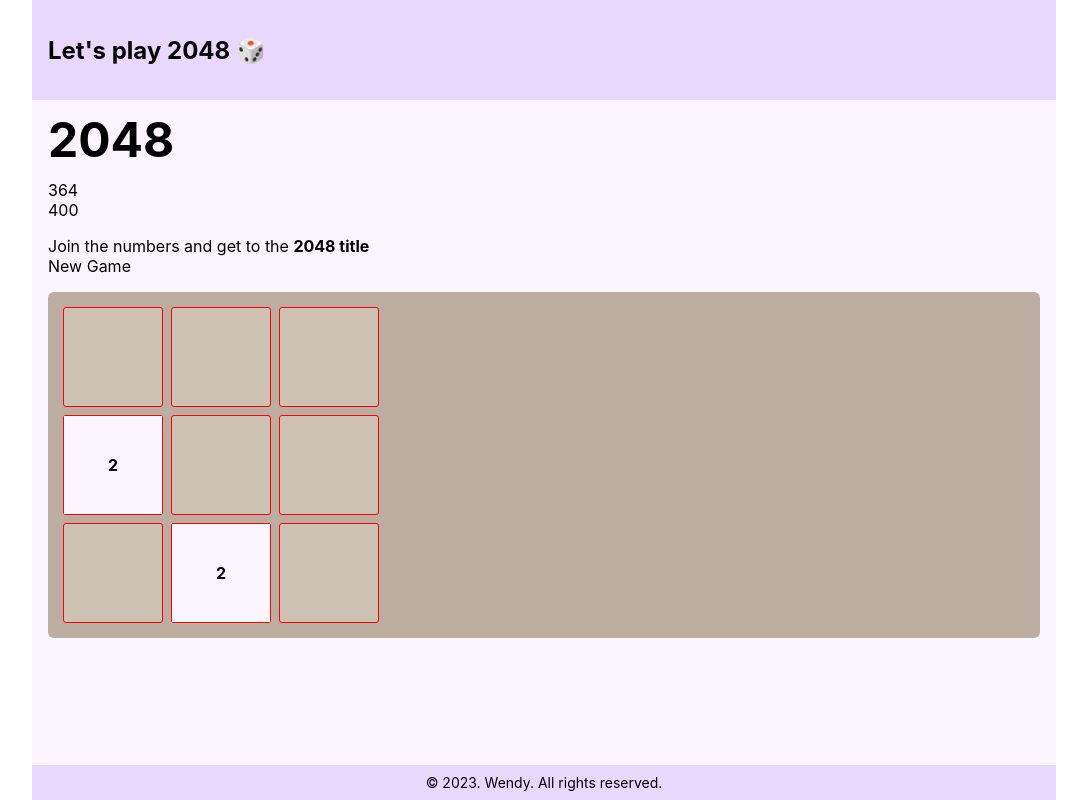
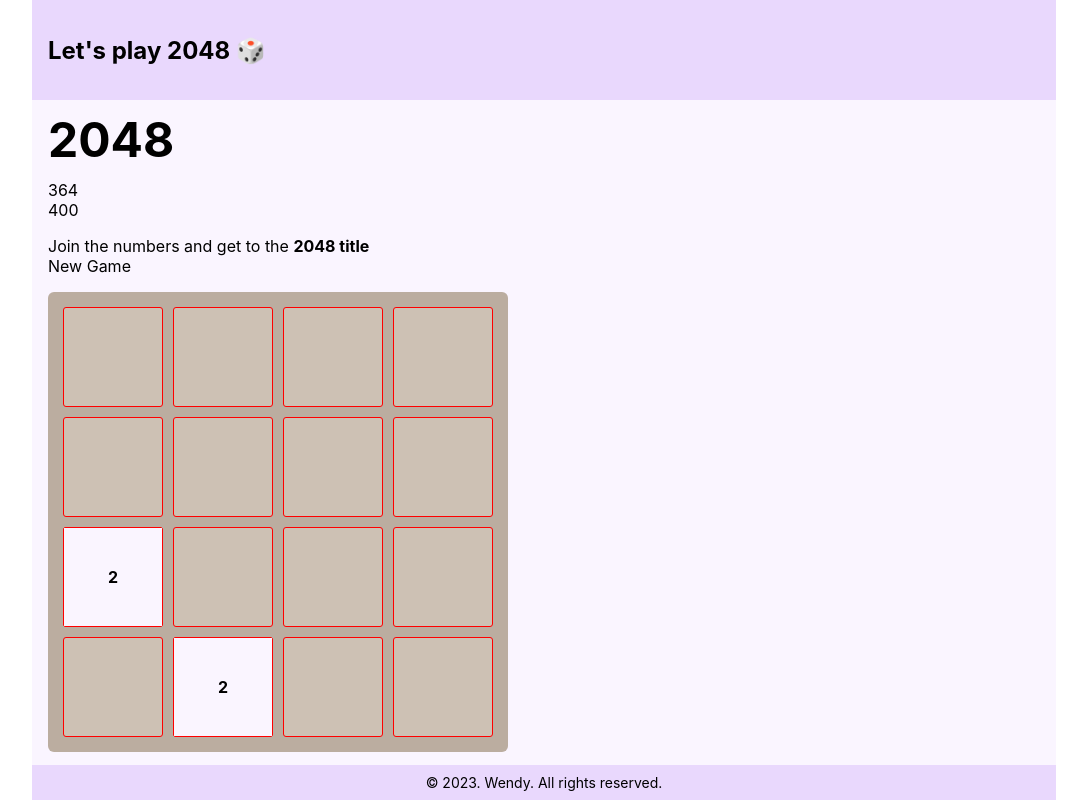
Before and after one commit to beeguriri/game2048, a React (Vite) app: page / in a window 1280 px wide. Shown: the whole page, without its empty margins (96-1183 px from the left). Built offline with nearby package versions, Linux system fonts and the light colour scheme; a web font is replaced by a local one.

Commit message:
타일 기본틀 만들기 리팩토링

```diff
--- a/src/assets/constant.tsx
+++ b/src/assets/constant.tsx
@@ -1 +1 @@
-export const MAX_POS = 3;
+export const MAX_POS = 4;
--- a/src/containers/Main/game.tsx
+++ b/src/containers/Main/game.tsx
@@ -1,6 +1,8 @@
 import { getInitialTileList } from '@utils/tile';
 import { GameContainer, GridCell, GridContainer, InnerText } from './style';
 import { useState } from 'react';
+import { times } from 'lodash';
+import { MAX_POS } from '@assets/constant';
 
 type Item = {
   xPos: number;
@@ -11,38 +13,19 @@ type Item = {
 const Game = () => {
     const [tileList, setTileList] = useState<Item[]>(getInitialTileList);
 
+
     return (
       <>
         <GameContainer>
           <GridContainer>
             {/* 카드 기본 틀 만들기 */}
-            <GridCell $xPos={1} $yPos={1}>
-              <InnerText></InnerText>
-            </GridCell>
-            <GridCell $xPos={1} $yPos={2}>
-              <InnerText></InnerText>
-            </GridCell>
-            <GridCell $xPos={1} $yPos={3}>
-              <InnerText></InnerText>
-            </GridCell>
-            <GridCell $xPos={2} $yPos={1}>
-              <InnerText></InnerText>
-            </GridCell>
-            <GridCell $xPos={2} $yPos={2}>
-              <InnerText></InnerText>
-            </GridCell>
-            <GridCell $xPos={2} $yPos={3}>
-              <InnerText></InnerText>
-            </GridCell>
-            <GridCell $xPos={3} $yPos={1}>
-              <InnerText></InnerText>
-            </GridCell>
-            <GridCell $xPos={3} $yPos={2}>
-              <InnerText></InnerText>
-            </GridCell>
-            <GridCell $xPos={3} $yPos={3}>
-              <InnerText></InnerText>
-            </GridCell>
+            {times(MAX_POS, (y) =>
+              times(MAX_POS, (x) => (
+                <GridCell $xPos={x+1} $yPos={y+1}>
+                  <InnerText></InnerText>
+                </GridCell>
+              ))
+            )}
 
             {/* tile List map으로 돌기 */}
             {tileList.map(item => {
--- a/src/containers/Main/style.ts
+++ b/src/containers/Main/style.ts
@@ -19,14 +19,16 @@ const GameContainer = styled.div`
   padding: 15px;
   background: #bbada0;
   border-radius: 6px;
+  width: calc(100px*4 + 10px*6);
+  height: calc(100px*4 + 10px*6);
 `
 
 const GridContainer = styled.div`
   display: grid;
   align-items: center;
-  grid-template-columns: 100px 100px 100px;
-  grid-template-rows: 100px 100px 100px;
-  gap: 0.5rem;
+  grid-template-columns: 100px 100px 100px 100px;
+  grid-template-rows: 100px 100px 100px 100px;
+  gap: 10px;
 `
 
 const GridCell = styled.div<{$xPos?: number; $yPos?: number;}>`
```
